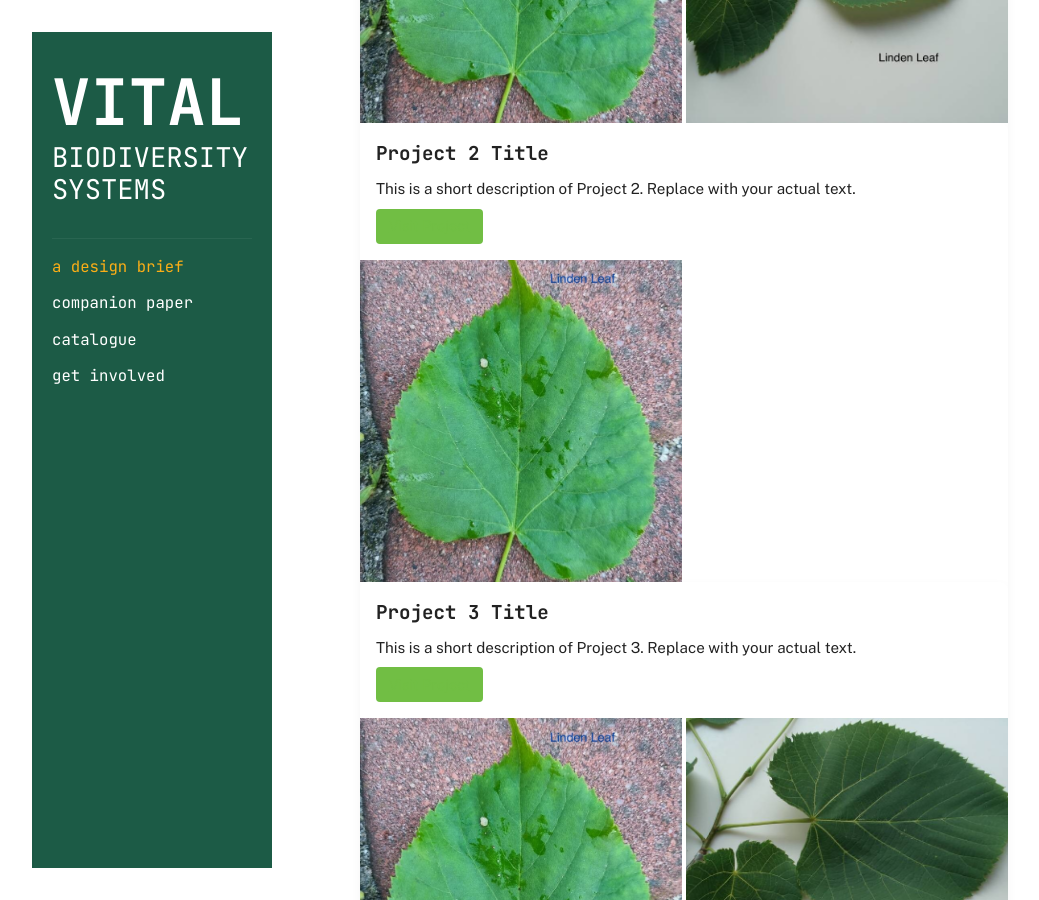
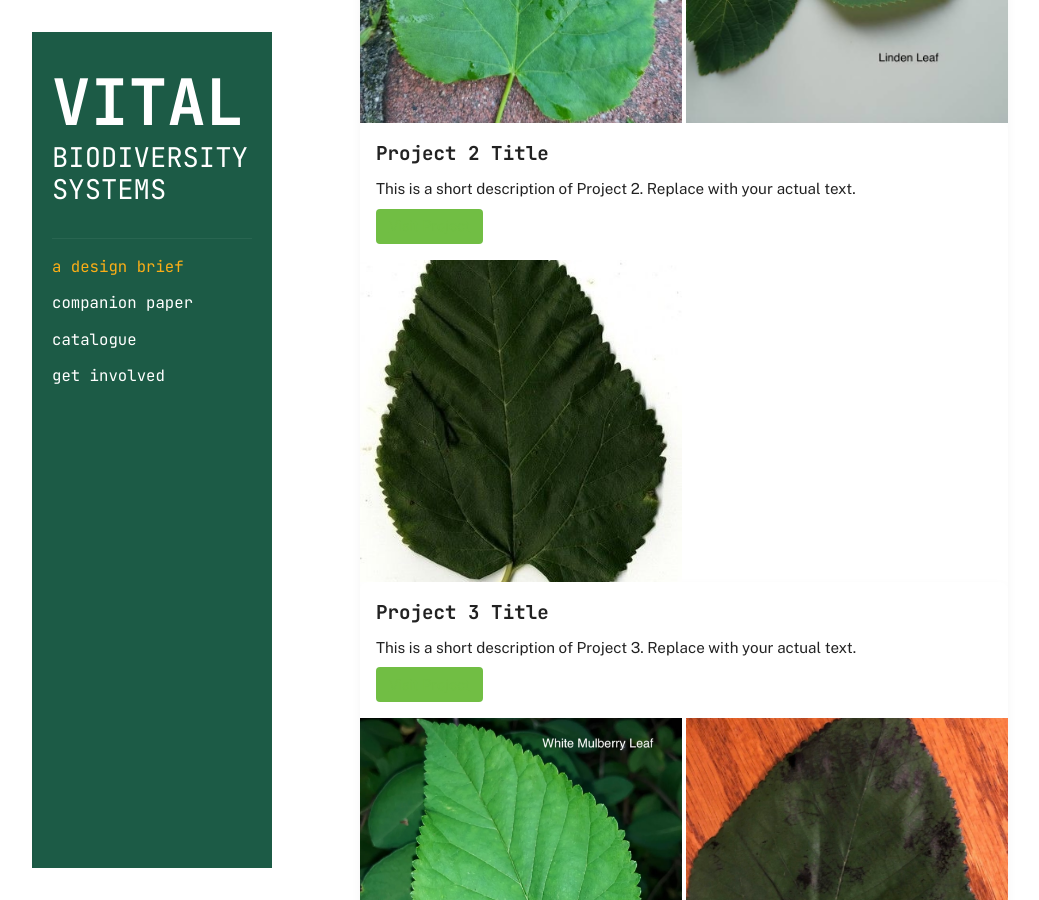
Before and after one commit to vitalbiodiversity/vitalbiodiversity.github.io, a Jekyll site: the page built from catalogue.md, in a window 1280 px wide and 900 px high, scrolled down 566 px. Shown: the whole window, without its empty margins (58-1097 px from the left). Built offline with Jekyll 4.4.1, drawn with Linux system fonts in a browser that asks for light colours.

Commit message:
Update catalogue.md

```diff
--- a/catalogue.md
+++ b/catalogue.md
@@ -34,7 +34,7 @@ layout: default
     </div>
     <div class="catalogue-images">
   <div class="catalogue-image-wrapper">
-    <img src="/assets/catalogue/project1-1.jpg" alt="Project 2 image 1">
+    <img src="/assets/catalogue/project2-1.jpg" alt="Project 2 image 1">
   </div>
 </div>
 
@@ -47,13 +47,13 @@ layout: default
     </div>
     <div class="catalogue-images">
   <div class="catalogue-image-wrapper">
-    <img src="/assets/catalogue/project1-1.jpg" alt="Project 3 image 1">
+    <img src="/assets/catalogue/project3-1.jpg" alt="Project 3 image 1">
   </div>
   <div class="catalogue-image-wrapper">
-    <img src="/assets/catalogue/project1-2.jpg" alt="Project 3 image 2">
+    <img src="/assets/catalogue/project3-2.jpg" alt="Project 3 image 2">
   </div>
       <div class="catalogue-image-wrapper">
-    <img src="/assets/catalogue/project1-2.jpg" alt="Project 3 image 3">
+    <img src="/assets/catalogue/project3-3.jpg" alt="Project 3 image 3">
   </div>
 </div>
   </div>
```
